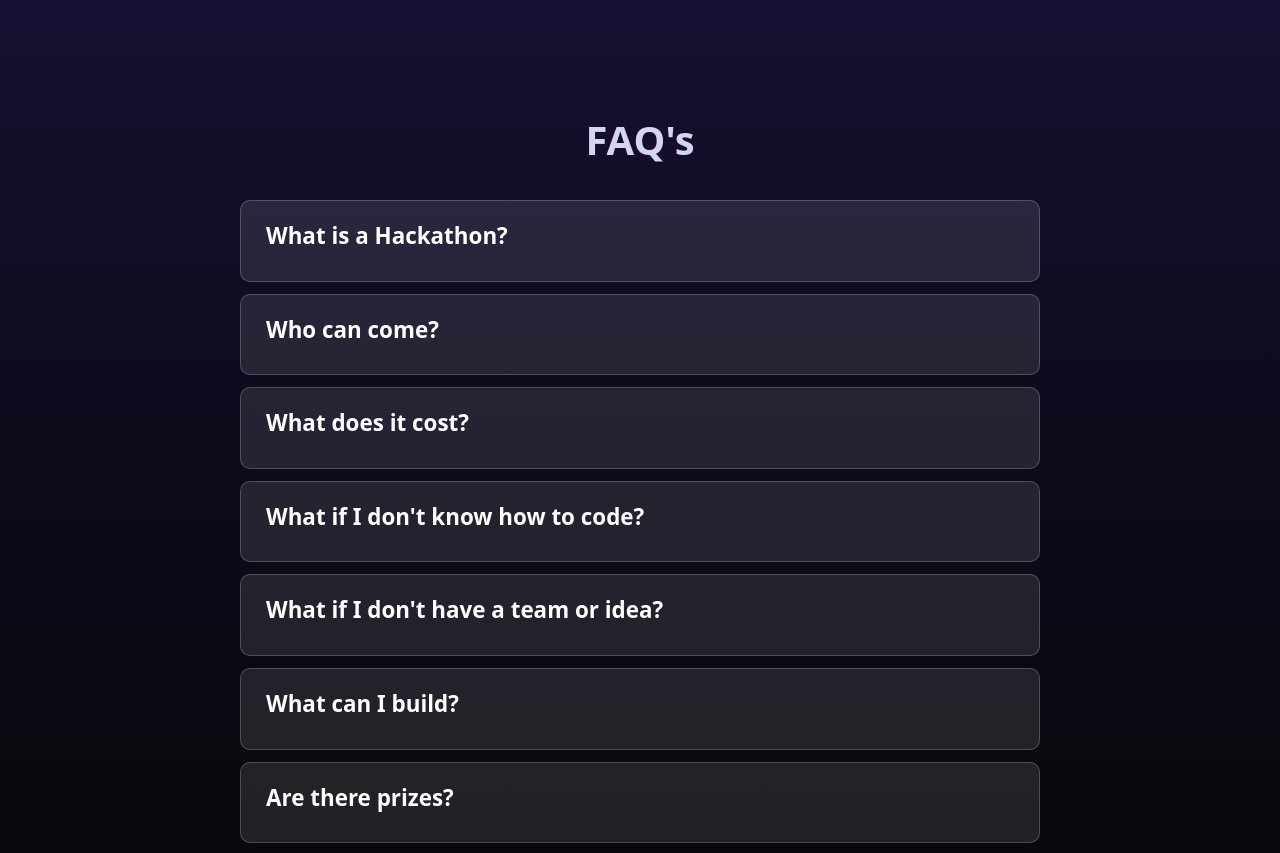
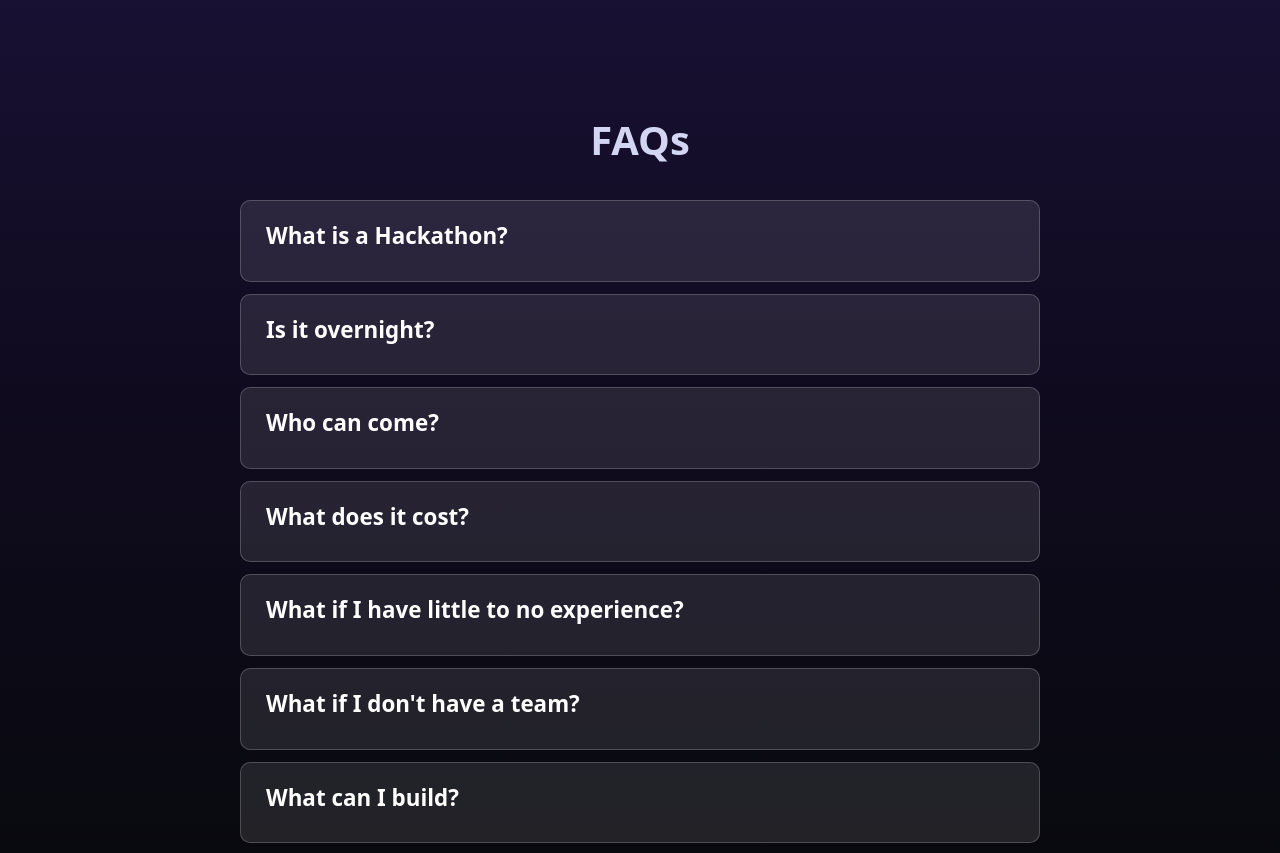
Before and after one commit to mrecinto/ohloneHacks25, a React (Vite) app: page / in a window 1280 px wide. Shown: the part 1792-2645 px from the top of the page. Built offline with nearby package versions, Linux system fonts and the light colour scheme.

Commit message:
edited some text

```diff
--- a/src/components/FAQ/FAQ.jsx
+++ b/src/components/FAQ/FAQ.jsx
@@ -9,13 +9,14 @@ function FAQ() {
     };
 
     const faqData = [
-        { question: "What is a Hackathon?", answer: "A hackathon is an event where you turn ideas into real projects. It typically lasts 36 hours and is filled with learning and building in a collaborative environment." },
-        { question: "Who can come?", answer: "Anyone passionate about learning and creating can join, regardless of experience." },
+        { question: "What is a Hackathon?", answer: "A hackathon is an event where you turn ideas into real projects. OhloneHacks is a 2-day event filled with learning and building in a collaborative environment." },
+        { question: "Is it overnight?", answer: "Unfortunately not. However, it is a 2-day event where most hacking can be done in-person on Saturday and early morning Sunday. Judging is set for around afternoon on Sunday." },
+        { question: "Who can come?", answer: "Anyone who is passionate and above the age of 18 is invited to sign up!" },
         { question: "What does it cost?", answer: "It’s free! Meals, swag, and other arrangements are all provided." },
-        { question: "What if I don't know how to code?", answer: "This Hackathon will be super beginner-friendly!" },
-        { question: "What if I don't have a team or idea?", answer: "No worries, you can work alone. You can also choose any of our tracks to work on." },
-        { question: "What can I build?", answer: "We will have four different tracks (Track 1, Track 2, Track 3, Track 4). You are free to choose from any!" },
-        { question: "Are there prizes?", answer: "Yes, there are many prizes. TBA at a later date." },
+        { question: "What if I have little to no experience?", answer: "This hackathon will be super beginner-friendly! We will provide support to hackers with mentors and various workshops. In the end, as long as you come out learning something new, that's all that matters!" },
+        { question: "What if I don't have a team?", answer: "You may choose to work alone, however, we will provide a networking section located in both the event space and on our OhloneHacks Discord (that will be launched a week before the event!)" },
+        { question: "What can I build?", answer: "We will have four different tracks that tackle different challenges. You are free to choose from any one of them on the event day!" },
+        { question: "Are there prizes?", answer: "Yes, there are prizes for each track." },
         { question: "How do I apply?", answer: "Fill out the registration form above!" },
     ];
 
@@ -23,7 +24,7 @@ function FAQ() {
 
         <div className="faq-section">
 
-            <h2 className="faq-title">FAQ's</h2>
+            <h2 className="faq-title">FAQs</h2>
             <div className="faq-items">
                 {faqData.map((faq, index) => (
                     <div
```
